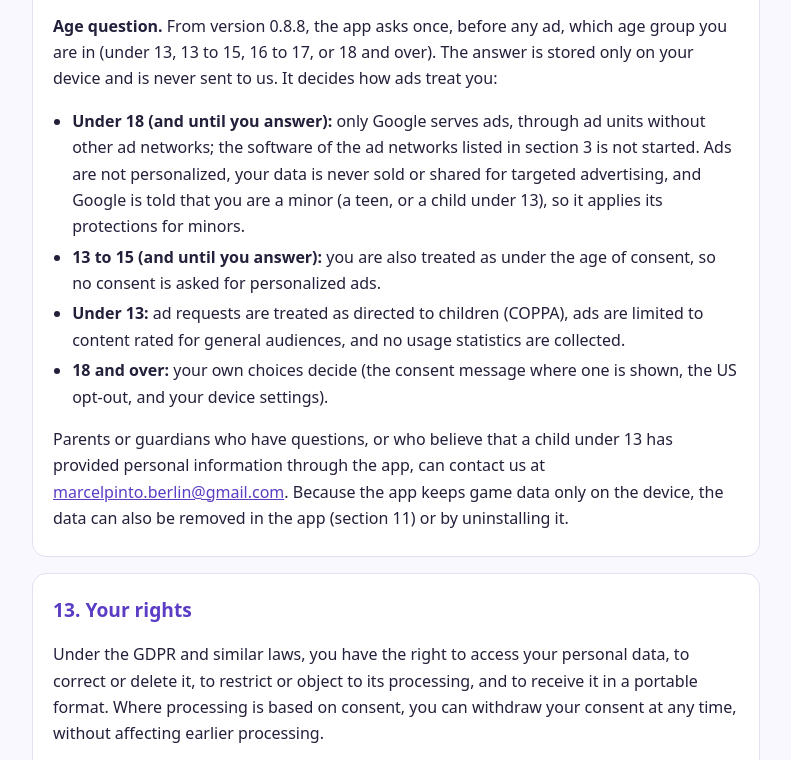
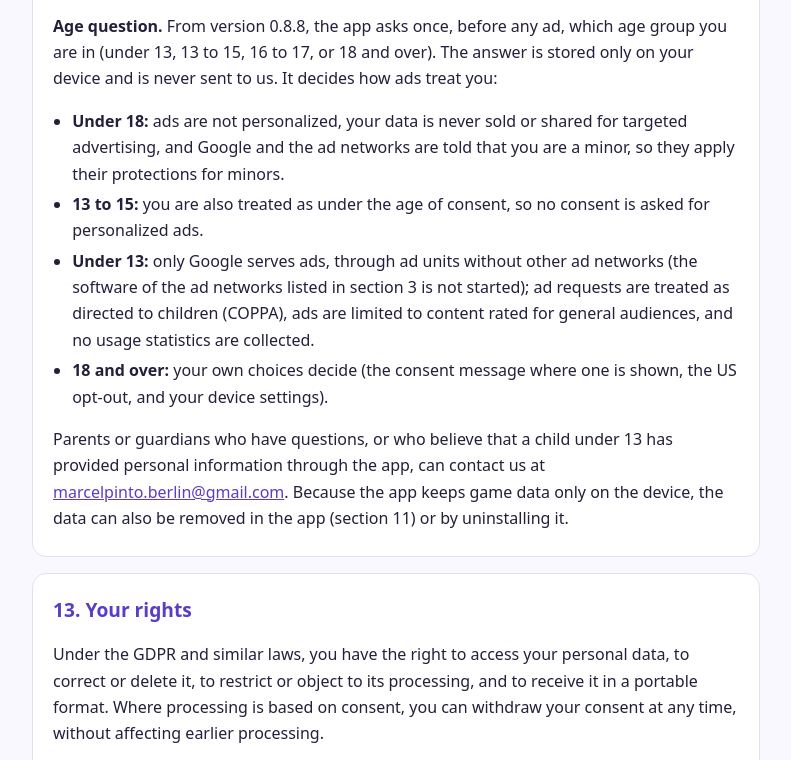
Before and after one commit to marcelpintoberlin-hue/wonderdoku-privacy, a plain HTML site: page index.html in a window 1280 px wide. Shown: the part 7307-8067 px from the top of the page, without its empty margins (244-1035 px from the left). Drawn offline with Linux system fonts and the light colour scheme.

Commit message:
Privacy Policy draft 0.8.8: only players under 13 are limited to Google's ads; minors' signals reach Google and the ad networks
Co-Authored-By: Claude Opus 5.5 <noreply@anthropic.com>

```diff
--- a/index.html
+++ b/index.html
@@ -147,7 +147,7 @@
       <li><a href="https://developers.google.com/admob/android/targeting" rel="noopener">AdMob: ad content and audience settings</a></li>
     </ul>
     <p><strong>Ad auctions and bidding partners.</strong> Google AdMob chooses each ad in an auction. Besides Google's own advertising demand, ad buyers certified by Google and other ad exchanges that we may allow to bid through AdMob (for example Index Exchange, Magnite, OpenX, PubMatic or InMobi) can take part. Most of them work through Google's servers; the ad networks listed in the next paragraph also have their own software inside the app. To bid, they may receive information from the ad request, such as the IP address (which can indicate an approximate location), device type, operating system, language, app information and your consent choices, and they process it under Google's rules and their own privacy policies. Their payments go through Google. Google lists the ad technology partners it works with, which also appear in the consent message where one is shown: <a href="https://support.google.com/admob/answer/9012903" rel="noopener">Google AdMob: ad technology partners</a>.</p>
-    <p><strong>Ad networks with software in the app.</strong> From version 0.8.8, the app includes the software (SDK) of these ad networks, which bid for ads through Google AdMob and are paid through Google: <a href="https://www.applovin.com/privacy" rel="noopener">AppLovin</a>, <a href="https://unity.com/legal/privacy-policy" rel="noopener">Unity Ads</a> and <a href="https://liftoff.io/privacy-policy/" rel="noopener">Liftoff</a>. When the app requests an ad, they may collect device and app information (such as device type, operating system, language and app version), device identifiers including the advertising ID, the IP address (which can indicate an approximate location), interactions with ads and diagnostics, to show and measure ads and to prevent fraud. They receive your consent choices in the EEA, the United Kingdom and Switzerland (they are listed in the consent message) and your US opt-out (section 13), and they process the data under their own privacy policies. These networks are used only for players who tell the app they are 18 or over: for younger players, and until the age question is answered, their software is not started and only Google serves ads (section 12).</p>
+    <p><strong>Ad networks with software in the app.</strong> From version 0.8.8, the app includes the software (SDK) of these ad networks, which bid for ads through Google AdMob and are paid through Google: <a href="https://www.applovin.com/privacy" rel="noopener">AppLovin</a>, <a href="https://unity.com/legal/privacy-policy" rel="noopener">Unity Ads</a> and <a href="https://liftoff.io/privacy-policy/" rel="noopener">Liftoff</a>. When the app requests an ad, they may collect device and app information (such as device type, operating system, language and app version), device identifiers including the advertising ID, the IP address (which can indicate an approximate location), interactions with ads and diagnostics, to show and measure ads and to prevent fraud. They receive your consent choices in the EEA, the United Kingdom and Switzerland (they are listed in the consent message) and your US opt-out (section 13), and they process the data under their own privacy policies. They also receive the age signals described in section 12. For players who tell the app they are under 13, their software is not started and only Google serves ads (section 12).</p>
     <p>Buying VIP removes the home-screen banner and the ads between levels. Optional rewarded ads stay available for those who want them.</p>
     <p><strong>Legal basis (GDPR):</strong> personalized ads, and storing or reading information on your device where the law requires consent, are based on your consent (Art. 6(1)(a) GDPR; § 25 of the German TDDDG), which the app asks for first (section 4). Showing non-personalized ads to fund a free app is based on our legitimate interest (Art. 6(1)(f) GDPR).</p>
   </section>
@@ -226,9 +226,9 @@
     <p>WonderDoku is intended for teens and adults aged 13 and over. It is not directed to children under 13, and we do not knowingly collect personal information from children under 13. The app has no accounts, chat, social features or user-generated content, and it does not ask for names, e-mail addresses or photos. Ads are limited to content rated suitable for teens and the advertising ID is used for ads only, and for personalized ads only where your choices allow it (see section 3).</p>
     <p><strong>Age question.</strong> From version 0.8.8, the app asks once, before any ad, which age group you are in (under 13, 13 to 15, 16 to 17, or 18 and over). The answer is stored only on your device and is never sent to us. It decides how ads treat you:</p>
     <ul>
-      <li><strong>Under 18 (and until you answer):</strong> only Google serves ads, through ad units without other ad networks; the software of the ad networks listed in section 3 is not started. Ads are not personalized, your data is never sold or shared for targeted advertising, and Google is told that you are a minor (a teen, or a child under 13), so it applies its protections for minors.</li>
-      <li><strong>13 to 15 (and until you answer):</strong> you are also treated as under the age of consent, so no consent is asked for personalized ads.</li>
-      <li><strong>Under 13:</strong> ad requests are treated as directed to children (COPPA), ads are limited to content rated for general audiences, and no usage statistics are collected.</li>
+      <li><strong>Under 18:</strong> ads are not personalized, your data is never sold or shared for targeted advertising, and Google and the ad networks are told that you are a minor, so they apply their protections for minors.</li>
+      <li><strong>13 to 15:</strong> you are also treated as under the age of consent, so no consent is asked for personalized ads.</li>
+      <li><strong>Under 13:</strong> only Google serves ads, through ad units without other ad networks (the software of the ad networks listed in section 3 is not started); ad requests are treated as directed to children (COPPA), ads are limited to content rated for general audiences, and no usage statistics are collected.</li>
       <li><strong>18 and over:</strong> your own choices decide (the consent message where one is shown, the US opt-out, and your device settings).</li>
     </ul>
     <p>Parents or guardians who have questions, or who believe that a child under 13 has provided personal information through the app, can contact us at <a href="mailto:marcelpinto.berlin@gmail.com">marcelpinto.berlin@gmail.com</a>. Because the app keeps game data only on the device, the data can also be removed in the app (section 11) or by uninstalling it.</p>
@@ -245,7 +245,7 @@
       <li><strong>Recipients:</strong> Google, the ad buyers and bidding partners that take part in Google's ad auctions, and the ad networks with software in the app: AppLovin, Unity Ads and Liftoff (sections 3 and 10).</li>
       <li><strong>How to opt out:</strong> in the app, open <strong>Settings → Privacy and data → Privacy choices</strong> ("Manage consent" before version 0.8.8) and choose "Don't sell or share my data" (shown in US states with these laws). Your choice is stored on your device and passed to Google, which then restricts data processing for your ad requests, and to the ad networks with software in the app (section 3), so you are not shown personalized ads. You can also, on your Android device, open Settings → Google → All services → Ads and choose "Delete advertising ID" (on older Android versions: "Opt out of Ads Personalization"); Google then no longer uses the advertising ID for personalized ads on that device.</li>
       <li><strong>Your requests:</strong> you can ask to know, correct or delete personal information, or to opt out of its sale or sharing, by e-mail (section 16). Because the game keeps its data on your device and we hold no identifiers that let us recognise you, we may not be able to link a request to specific data; you can delete the game data in the app (section 11), and Google offers its own tools in your Google Account. We will not treat you differently for using these rights.</li>
-      <li>Players who tell the app they are under 18 are always treated as having opted out of the sale and sharing of their personal information and of targeted advertising, whatever else they choose, and the ad networks with software in the app are not used for them (section 12). We do not sell or share the personal information of consumers we know to be under 16 years of age.</li>
+      <li>Players who tell the app they are under 18 are always treated as having opted out of the sale and sharing of their personal information and of targeted advertising, whatever else they choose, and this choice is passed to Google and to the ad networks with software in the app (section 12). We do not sell or share the personal information of consumers we know to be under 16 years of age.</li>
     </ul>
   </section>
 
```
